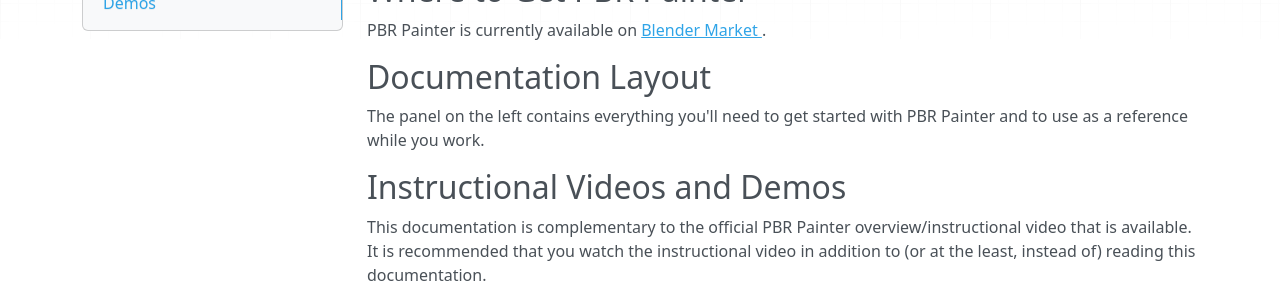
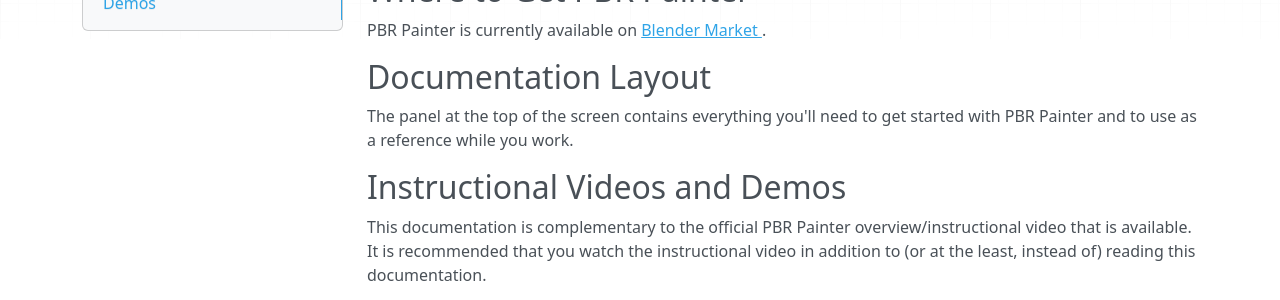
Before and after one commit to wilgardner/pbr-painter-doc, an MkDocs documentation site: the page built from docs/index.md, in a window 1280 px wide and 1018 px high. Shown: the part 267-567 px from the top of the window. Built offline with MkDocs 1.6.1, drawn with Linux system fonts in a browser that asks for light colours; nearby versions of some CDN libraries.

Commit message:
Minor change to overview wording

```diff
--- a/docs/index.md
+++ b/docs/index.md
@@ -8,7 +8,7 @@
 
 ## Documentation Layout
 
-The panel on the left contains everything you'll need to get started with PBR Painter and to use as a reference while you work.
+The panel at the top of the screen contains everything you'll need to get started with PBR Painter and to use as a reference while you work.
 
 ## Instructional Videos and Demos
 
--- a/mkdocs.yml
+++ b/mkdocs.yml
@@ -6,3 +6,4 @@
    - other_panels.md
    - merge_visible.md
 theme: mkdocs
+use_directory_urls: false
```
